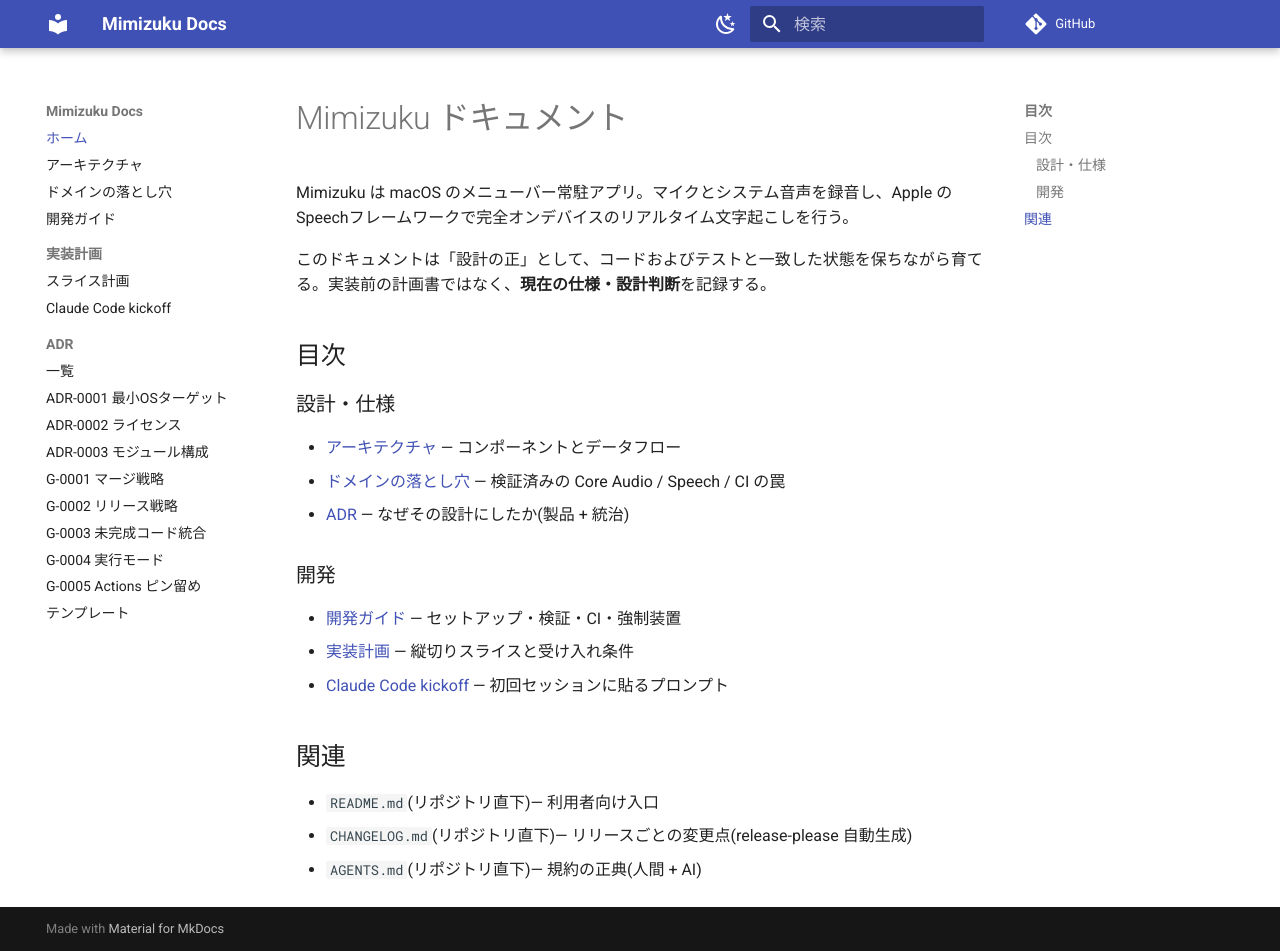
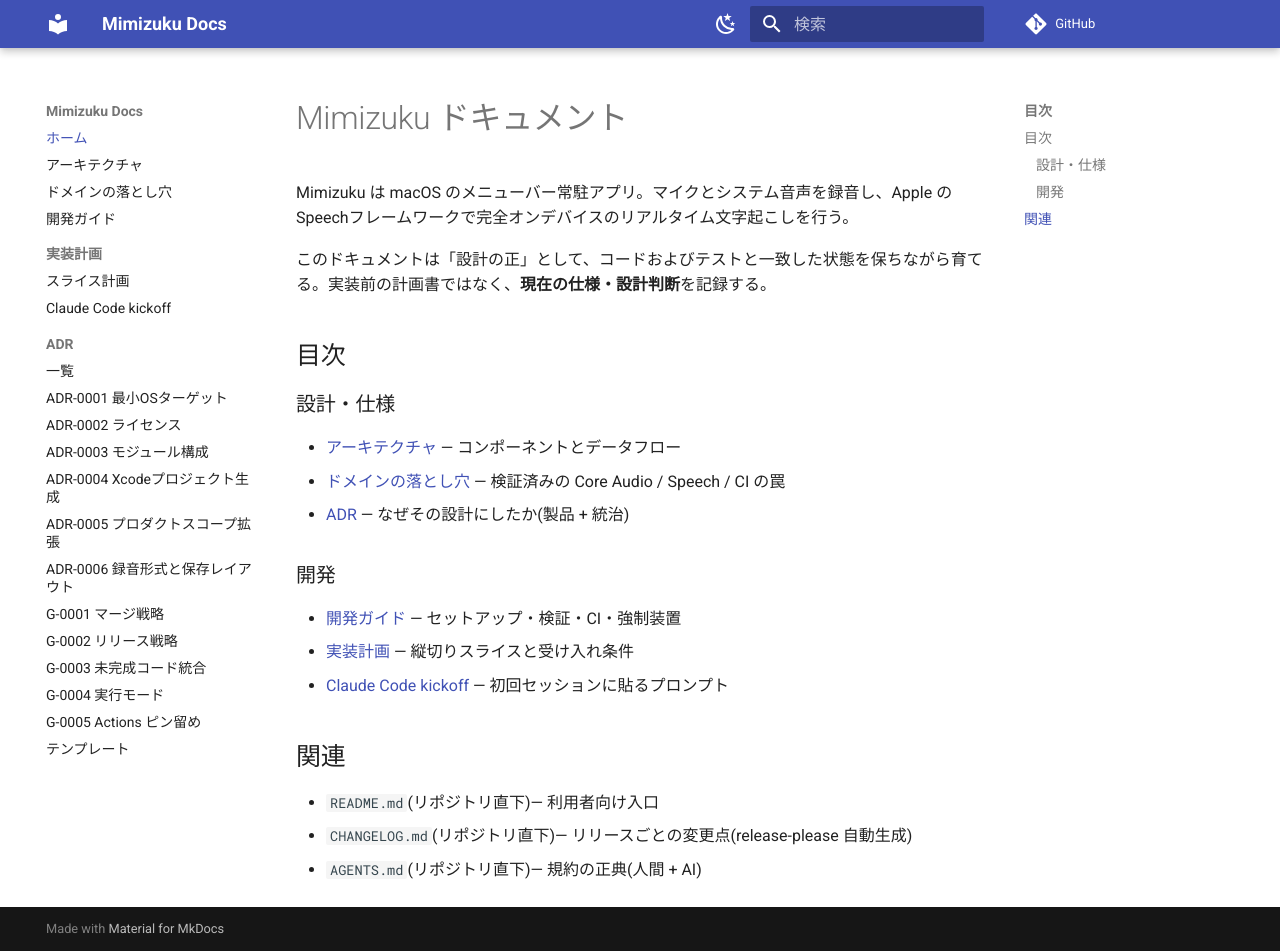
Before and after one commit to nallto/mimizuku, an MkDocs documentation site: the page built from docs/index.md, in a window 1280 px wide and 951 px high. Built offline with MkDocs 1.6.1 and Material for MkDocs 9.7.7, drawn with Linux system fonts in a browser that asks for light colours; comment, search, counter and statistics services are not loaded.

```diff
--- a/mkdocs.yml
+++ b/mkdocs.yml
@@ -44,6 +44,9 @@ nav:
       - ADR-0001 最小OSターゲット: adr/0001-minimum-os-target.md
       - ADR-0002 ライセンス: adr/0002-license.md
       - ADR-0003 モジュール構成: adr/0003-module-architecture.md
+      - ADR-0004 Xcodeプロジェクト生成: adr/0004-xcode-project-generation.md
+      - ADR-0005 プロダクトスコープ拡張: adr/0005-product-scope-expansion.md
+      - ADR-0006 録音形式と保存レイアウト: adr/0006-recording-format-and-layout.md
       - G-0001 マージ戦略: adr/governance/G-0001-merge-strategy.md
       - G-0002 リリース戦略: adr/governance/G-0002-release-strategy.md
       - G-0003 未完成コード統合: adr/governance/G-0003-incomplete-code-integration.md
```
Also changed, not shown: .claude/skills/adr/SKILL.md (+1 -1 lines).
